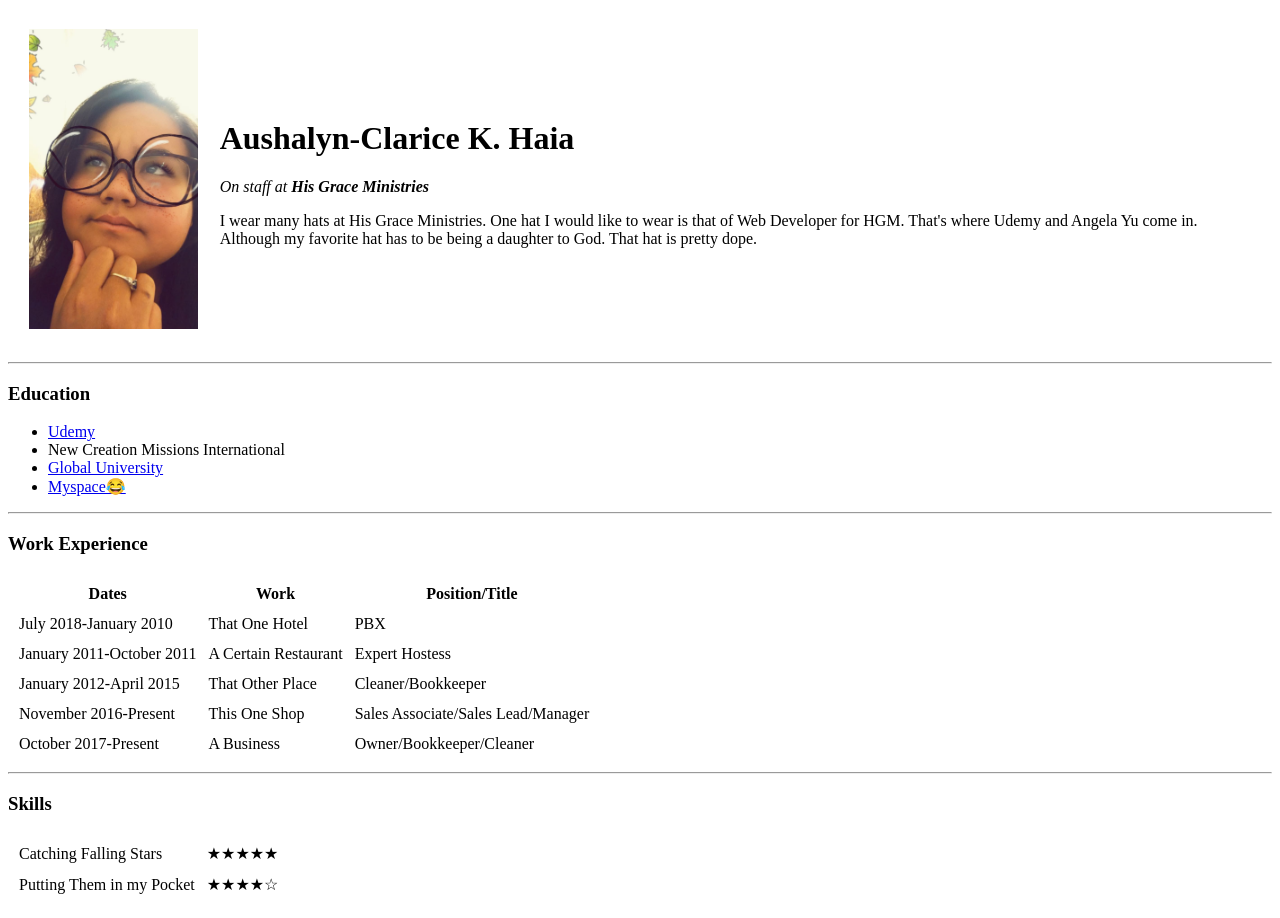
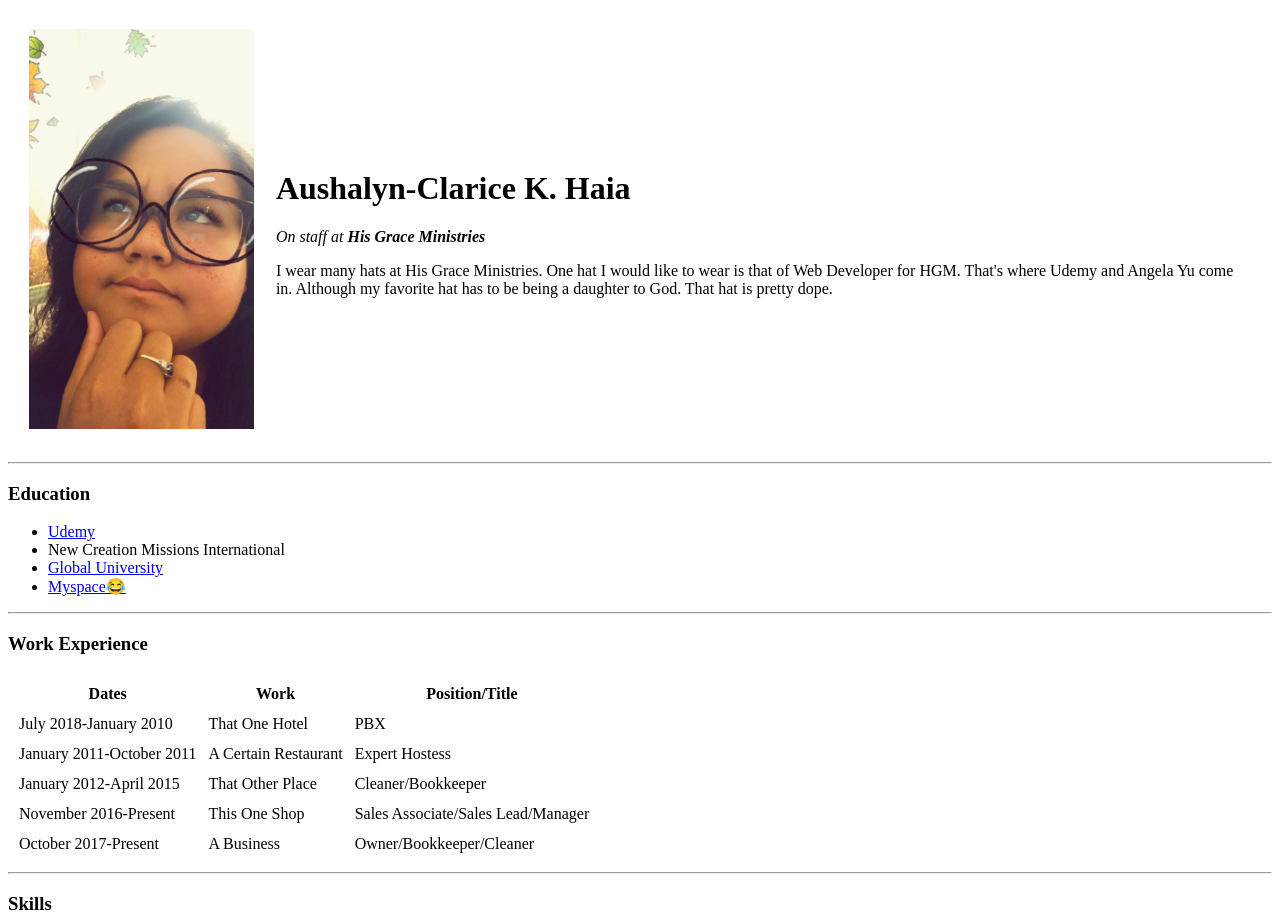
Before and after one commit to Aushalyn/AushasPracticeSite, a plain HTML site: page index.html in a window 1280 px wide. Shown: the top 918 px of the page. Drawn offline with Linux system fonts and the light colour scheme.

Commit message:
Updated Image Size

```diff
--- a/index.html
+++ b/index.html
@@ -9,7 +9,7 @@
 <body>
   <table cellspacing="20">
     <tr>
-      <td> <img src="images/Aush in glassess.jpg" alt=" width=" 500" height="300""></td>
+      <td>  <img src="images/Aush in glassess.jpg" style=" height: 400px;"></td>
       <td>  <h1>Aushalyn-Clarice K. Haia</h1>
         <p><em>On staff at <strong>His Grace Ministries</a> </strong> </em> </p>
         <p>I wear many hats at His Grace Ministries. One hat I would like to wear is that of Web Developer for HGM. That's where Udemy and Angela Yu come in. Although my favorite hat has to be being a daughter to God. That hat is pretty dope.</p>
```
